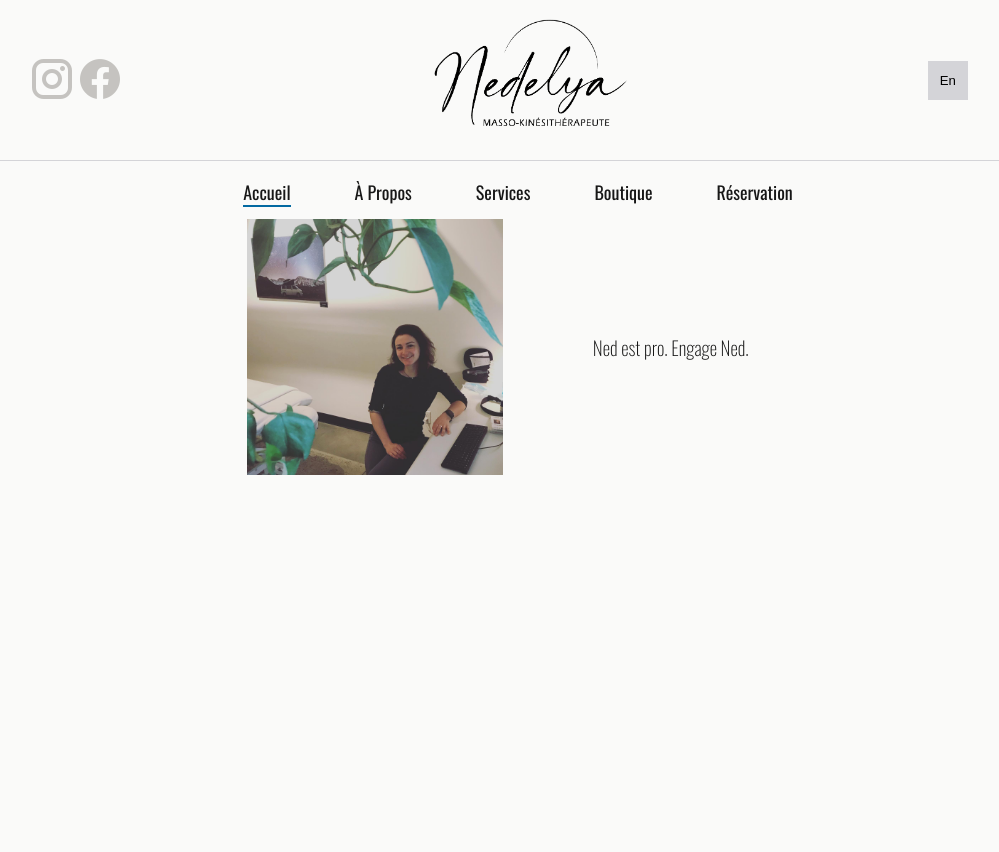
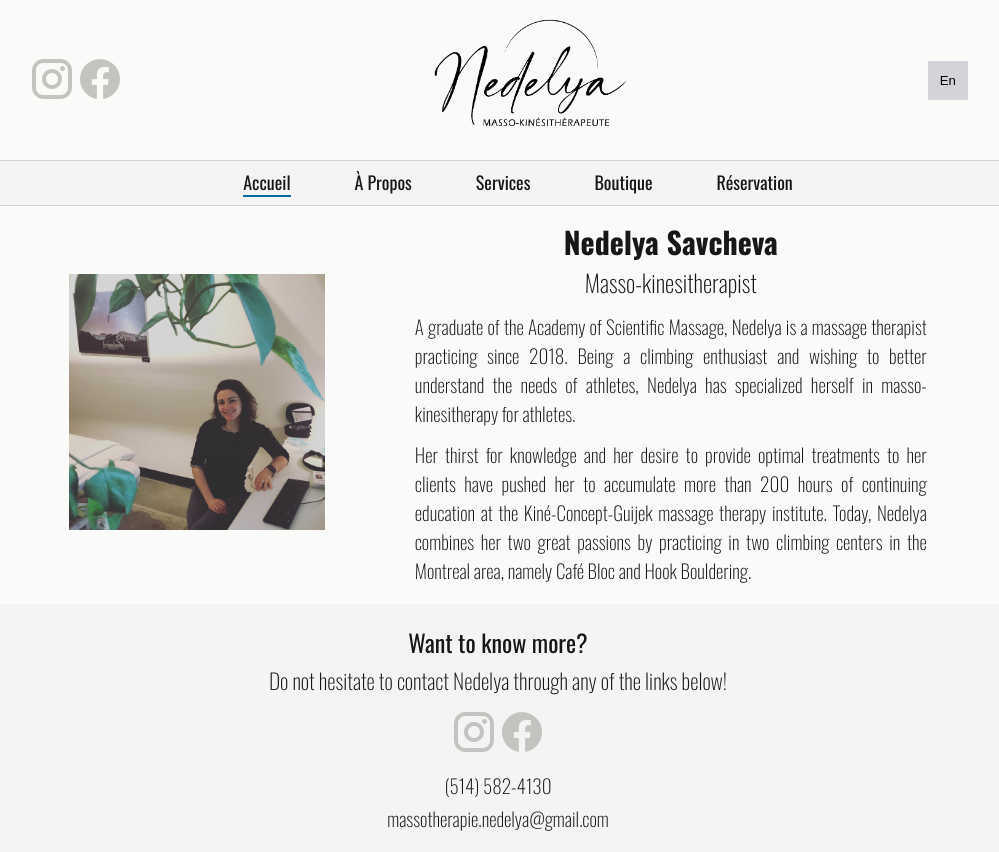
Before and after one commit to edouardblais/nedelya-masso, a React (Create React App) app: page /nedelya-masso/en/about in a window 1280 px wide. Shown: the whole page, without its empty margins (142-1141 px from the left). Before the commit the page ends 800 px from the top, so only its background shows below. Built offline with nearby package versions, Linux system fonts and the light colour scheme.

Commit message:
continued about component

```diff
--- a/src/about/APropos.js
+++ b/src/about/APropos.js
@@ -14,16 +14,16 @@ const APropos = () => {
                         <h3 className='about-name'>Nedelya Savcheva</h3>
                         <h4 className='about-title'>Masso-kinesithérapeuthe</h4>
                     </div>
-                    <p className='about-text'>Nedelya est une masso-kinésithérapeute diplômée de l’Académie de massage scientifique.
-                                                 Elle cumule 4 années d’expérience et pratique depuis 2018. Étant une passionnée d’escalade,
-                                                 et après avoir obtenu son diplôme de praticienne en massothérapie,
-                                                 elle a décidé de se spécialiser en masso-kinesitherapie volet sportif afin de mieux comprendre
-                                                 et cerner les besoins des athlètes.
+                    <p className='about-text'>
+                        Diplômée de l’Académie de massage scientifique, Nedelya est une masso-kinésithérapeute
+                        pratiquant depuis 2018. Étant une passionnée d’escalade et désirant mieux comprendre les besoins des athlètes,
+                        Nedelya s'est spécialisé en masso-kinesitherapie volet sportif.
                     </p>
-                    <p className='about-text'>Sa soif de connaissance et son désir d’apporter un traitement optimal à ses clients,
-                                                l’ont poussée à cumuler plus de 200h de formation continue à l’institut de massothérapie Kiné-Concept - Guijek.
-                                                Aujourd’hui, Nedelya combine ses deux passions et pratique dans deux centres d’escalade dans la région de Montréal,
-                                                soit Café Bloc et Hook Bouldering.
+                    <p className='about-text'>
+                        Sa soif de connaissance et son désir d’apporter un traitement optimal à ses clients
+                        l’ont poussé à cumuler plus de 200 heures de formation continue à l’institut de massothérapie Kiné-Concept - Guijek.
+                        Aujourd’hui, Nedelya combine ses deux grandes passions en pratiquant dans deux centres d’escalade de la région de Montréal,
+                        soit le Café Bloc et le Hook Bouldering.
                     </p>
                 </div>
             </div>
--- a/src/about/About.js
+++ b/src/about/About.js
@@ -1,6 +1,8 @@
 import React from 'react';
 import './about.css';
 import Nedhappy from '../img/nedhappy.jpg';
+import facebook from '../img/facebook.png';
+import instagram from '../img/instagram.png';
 
 const About = () => {
     return (
@@ -10,7 +12,35 @@ const About = () => {
                     <img src={Nedhappy} alt='Ned' className='home-image'/>
                 </div>
                 <div className='about-text-box'>
-                    <p className='about-text'>Ned est pro. Engage Ned.</p>
+                    <div className='about-title-box'>
+                        <h3 className='about-name'>Nedelya Savcheva</h3>
+                        <h4 className='about-title'>Masso-kinesitherapist</h4>
+                    </div>
+                    <p className='about-text'>
+                        A graduate of the Academy of Scientific Massage, Nedelya is a massage therapist
+                        practicing since 2018. Being a climbing enthusiast and wishing to better understand the needs of athletes,
+                        Nedelya has specialized herself in masso-kinesitherapy for athletes.
+                    </p>
+                    <p className='about-text'>
+                        Her thirst for knowledge and her desire to provide optimal treatments to her clients have
+                        pushed her to accumulate more than 200 hours of continuing education at the Kiné-Concept-Guijek massage therapy institute.
+                        Today, Nedelya combines her two great passions by practicing in two climbing centers in the Montreal area,
+                        namely Café Bloc and Hook Bouldering.
+                    </p>
+                </div>
+            </div>
+            <div className='know-more-box'>
+                <div className='know-more-sub-box'>
+                    <h3 className='about-know-more-title'>Want to know more?</h3>
+                    <h4 className='about-know-more-sub-title'>Do not hesitate to contact Nedelya through any of the links below!</h4>
+                </div>
+                <div className="top-nav-socialmedia-box">
+                        <a href="https://www.instagram.com/massotherapie.nedelya/?hl=en"><img className="top-nav-socialmedia-png pink-hover" src={instagram} alt='instagram link'/></a>
+                        <a href='https://www.facebook.com/nedelya.massage'><img className="top-nav-socialmedia-png blue-hover"src={facebook} alt='facebook link'/></a>
+                </div>
+                <div className='know-more-sub-box'>
+                    <p className='about-text'>(514) 582-4130</p>
+                    <a href = "mailto: massotherapie.nedelya@gmail.com" className='about-text'>massotherapie.nedelya@gmail.com</a>
                 </div>
             </div>
         </div>
--- a/src/about/about.css
+++ b/src/about/about.css
@@ -3,6 +3,7 @@
     display:flex;
     flex-direction: column;
     min-width: 100vw;
+    padding: 1.5vw 0 0 0;
 }
 
 .about-title-box {
@@ -40,3 +41,33 @@
     font-size: 1.6rem;
     margin:0;
 }
+
+.know-more-box, .know-more-sub-box {
+    display: flex;
+    flex-direction: column;
+    justify-content: center;
+    align-items: center;
+}
+
+.know-more-box {
+    padding: 1.5vw 0 1.5vw 0;
+    gap:1.5vh;
+    background-color: #f4f4f5;
+    margin-top:1.5vw;
+}
+
+.know-more-sub-box {
+    gap:.5vh;
+}
+
+.about-know-more-title {
+    font-size: 2rem;
+    font-weight: 400;
+    margin:0;
+}
+
+.about-know-more-sub-title {
+    font-size:1.8rem;
+    margin:0;
+    font-weight: 200;
+}
--- a/src/home/Accueil.js
+++ b/src/home/Accueil.js
@@ -14,7 +14,7 @@ const Accueil = () => {
                     </div>
                 </div>
             </div>
-            <div className='overview-box'>
+            <div className='overview-box with-padding'>
                 <div className='text-box'>
                     <p className='home-text'>Peu importe votre bobo, Ned peut vous aider.</p>
                     <button className='home-btn'>SERVICES</button>
@@ -31,7 +31,7 @@ const Accueil = () => {
                     </div>
                 </div>
             </div>
-            <div className='overview-box'>
+            <div className='overview-box with-padding'>
                 <div className='image-box'>
                     <img src={Nedso} alt='Ned' className='home-image'/>
                 </div>
--- a/src/home/home.css
+++ b/src/home/home.css
@@ -3,6 +3,11 @@
     display:flex;
     flex-direction: column;
     min-width: 100vw;
+    box-sizing: border-box;
+}
+
+.with-padding {
+    padding: 1.5vw 0 1.5vw 0;
 }
 
 .overview-box {
@@ -10,7 +15,6 @@
     flex-direction: row;
     justify-content: center;
     gap: 7vw;
-    padding: 1.5vw 0 0 0;
 }
 
 .text-box, .text-box-skala, .text-box-nedclimb {
--- a/src/topnav/TopNav.css
+++ b/src/topnav/TopNav.css
@@ -14,9 +14,10 @@
     list-style: none;
     font-weight: 400;
     font-size: 1.5rem;
+    margin:0;
 }
 
-.top-nav-top-box, top-nav-bottom-box {
+.top-nav-top-box, .top-nav-bottom-box {
     display: flex;
     flex-direction: row;
     justify-content: center;
@@ -33,6 +34,8 @@
     flex-direction: row;
     justify-content: center;
     gap:1vw;
+    background-color: #f4f4f5;
+    padding:1vh;
 }
 
 .top-nav-logo {
@@ -52,8 +55,13 @@
     filter: invert(0%) sepia(9%) saturate(699%) hue-rotate(320deg) brightness(83%) contrast(82%);
 }
 
-.top-nav-socialmedia-png:hover {
+.blue-hover:hover {
     filter: invert(28%) sepia(83%) saturate(1370%) hue-rotate(176deg) brightness(89%) contrast(98%);
+    cursor: pointer;
+}
+
+.pink-hover:hover {
+    filter: invert(63%) sepia(21%) saturate(773%) hue-rotate(305deg) brightness(113%) contrast(98%);
     cursor: pointer;
 }
 
--- a/src/topnav/TopNav.js
+++ b/src/topnav/TopNav.js
@@ -64,7 +64,7 @@ const TopNav = () => {
     const chooseLanguage = () => {
         if (english) {
             setEnglish(false);
-            navigate('/')
+            navigate('/nedelya-masso')
             activateHome();
         } else {
             setEnglish(true);
@@ -78,8 +78,8 @@ const TopNav = () => {
             <div className='top-nav-box'>
                 <div className="top-nav-top-box">
                     <div className="top-nav-socialmedia-box">
-                        <a href="https://www.instagram.com/massotherapie.nedelya/?hl=en"><img className="top-nav-socialmedia-png" src={instagram} alt='instagram link'/></a>
-                        <a href='https://www.facebook.com/nedelya.massage'><img className="top-nav-socialmedia-png"src={facebook} alt='facebook link'/></a>
+                        <a href="https://www.instagram.com/massotherapie.nedelya/?hl=en"><img className="top-nav-socialmedia-png pink-hover" src={instagram} alt='instagram link'/></a>
+                        <a href='https://www.facebook.com/nedelya.massage'><img className="top-nav-socialmedia-png blue-hover"src={facebook} alt='facebook link'/></a>
                     </div>
                     <img src={topNavLogo} onClick={goToHome} alt='top nav logo' className="top-nav-logo"/>
                     <div className="top-nav-button-box">
@@ -113,8 +113,8 @@ const TopNav = () => {
         <div className='top-nav-box'>
             <div className="top-nav-top-box">
                 <div className="top-nav-socialmedia-box">
-                    <a href="https://www.instagram.com/massotherapie.nedelya/?hl=en"><img className="top-nav-socialmedia-png" src={instagram} alt='instagram link'/></a>
-                    <a href='https://www.facebook.com/nedelya.massage'><img className="top-nav-socialmedia-png" src={facebook} alt='facebook link'/></a>
+                    <a href="https://www.instagram.com/massotherapie.nedelya/?hl=en"><img className="top-nav-socialmedia-png pink-hover" src={instagram} alt='instagram link'/></a>
+                    <a href='https://www.facebook.com/nedelya.massage'><img className="top-nav-socialmedia-png blue-hover" src={facebook} alt='facebook link'/></a>
                 </div>
                 <img src={topNavLogo} onClick={goToHome} alt='top nav logo' className="top-nav-logo"/>
                 <div className="top-nav-button-box">
```
